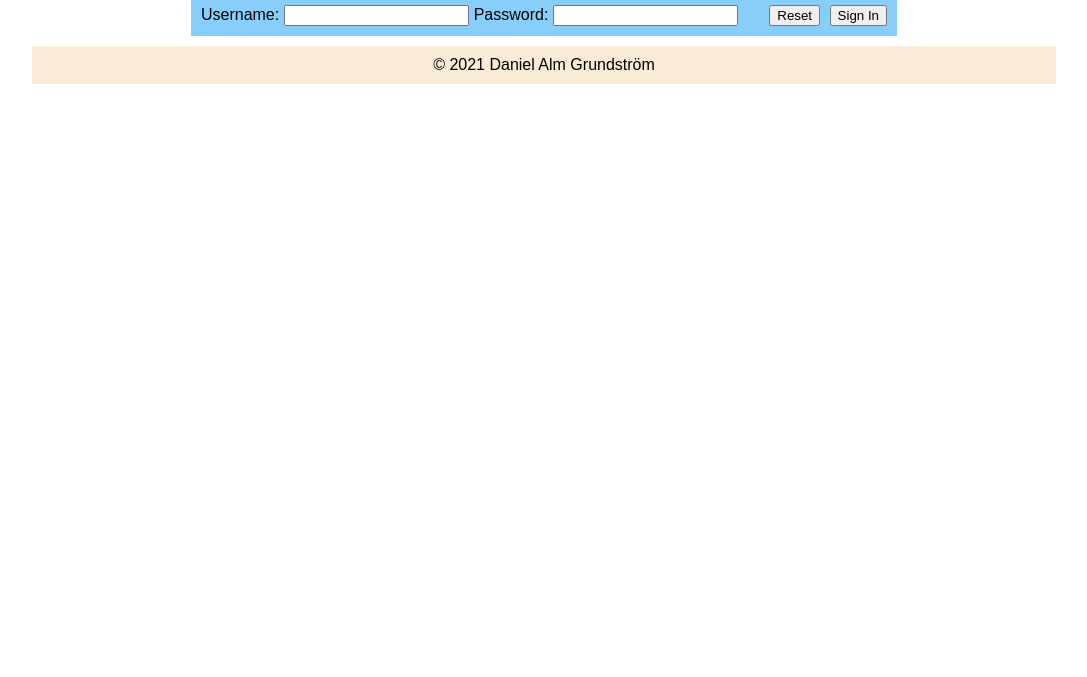
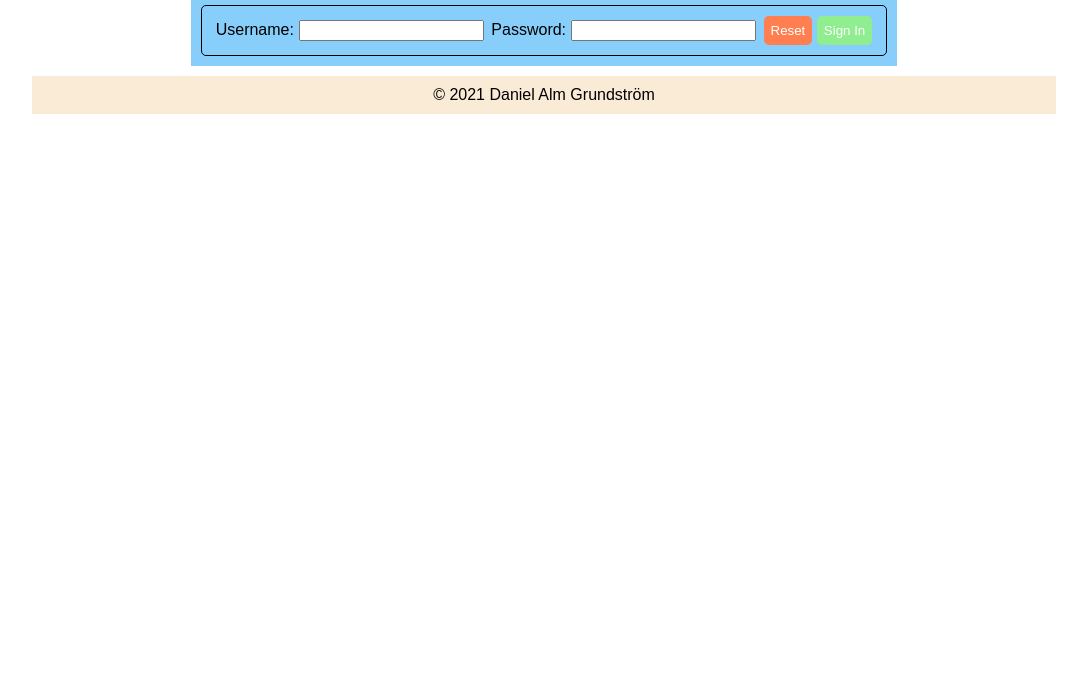
Before and after one commit to almgru/assignment-css-introduction-j33, a website: page public/html/login.html in a window 1280 px wide. Shown: the part 123-800 px from the top of the page, without its empty margins (96-1183 px from the left). Drawn offline with Linux system fonts and the light colour scheme.

Commit message:
Button styling

```diff
--- a/public/css/style.css
+++ b/public/css/style.css
@@ -5,6 +5,10 @@
 
 * {
     font-family: sans-serif;
+}
+
+#form-container > h2 {
+    text-transform: uppercase;
 }
 /* >>>>>>>>>>>>>>>>>>>>>>>>>>>>>>>>>>>>>>>>>>>>>>>>>>>>>>>>>>>>>>>>>>>>>>>>>> */
 
@@ -91,10 +95,11 @@ article > figure > img {
     margin: auto;
 }
 
-form > div {
-    float: right;
+form {
+    display: flex;
+    align-items: center;
+    justify-content: space-around;
 }
-
 /* >>>>>>>>>>>>>>>>>>>>>>>>>>>>>>>>>>>>>>>>>>>>>>>>>>>>>>>>>>>>>>>>>>>>>>>>>> */
 
 /* PADDING AND MARGINS */
@@ -135,6 +140,43 @@ body > footer {
 input {
     margin-left: 5px;
 }
+
+form {
+    padding: 10px;
+}
+/* >>>>>>>>>>>>>>>>>>>>>>>>>>>>>>>>>>>>>>>>>>>>>>>>>>>>>>>>>>>>>>>>>>>>>>>>>> */
+
+/* BORDERS */
+/* <<<<<<<<<<<<<<<<<<<<<<<<<<<<<<<<<<<<<<<<<<<<<<<<<<<<<<<<<<<<<<<<<<<<<<<<<< */
+form {
+    border: 1px solid black;
+    border-radius: 5px;
+}
+/* >>>>>>>>>>>>>>>>>>>>>>>>>>>>>>>>>>>>>>>>>>>>>>>>>>>>>>>>>>>>>>>>>>>>>>>>>> */
+
+/* BUTTONS */
+/* <<<<<<<<<<<<<<<<<<<<<<<<<<<<<<<<<<<<<<<<<<<<<<<<<<<<<<<<<<<<<<<<<<<<<<<<<< */
+input[type="submit"],
+input[type="reset"] {
+    transition: 0.3s;
+    border: none;
+    border-radius: 5px;
+    padding: 7px;
+    color: white;
+    margin: auto;
+}
+
+input[type="submit"]:hover {
+    transition: 0.3s;
+    background-color: green;
+    cursor: pointer;
+}
+
+input[type="reset"]:hover {
+    transition: 0.3s;
+    background-color: red;
+    cursor: pointer;
+}
 /* >>>>>>>>>>>>>>>>>>>>>>>>>>>>>>>>>>>>>>>>>>>>>>>>>>>>>>>>>>>>>>>>>>>>>>>>>> */
 
 /* COLORS */
@@ -162,4 +204,12 @@ body > footer {
 .column-container > article {
     background-color: greenyellow;
 }
+
+input[type="reset"] {
+    background-color: coral;
+}
+
+input[type="submit"] {
+    background-color: lightgreen;
+}
 /* >>>>>>>>>>>>>>>>>>>>>>>>>>>>>>>>>>>>>>>>>>>>>>>>>>>>>>>>>>>>>>>>>>>>>>>>>> */
```
